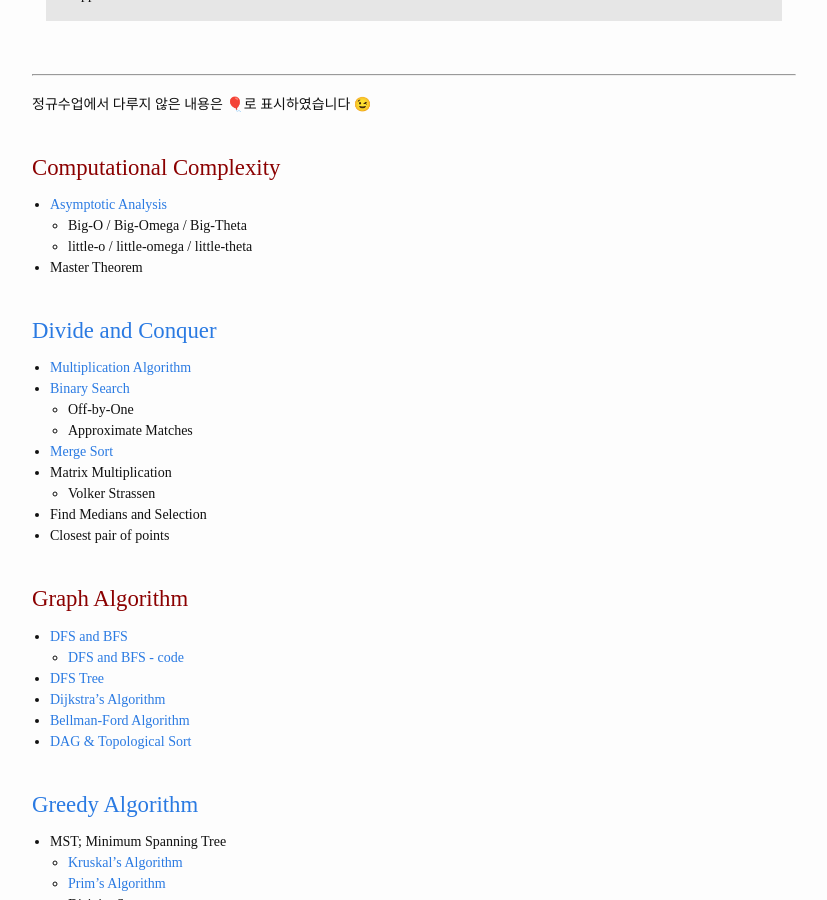
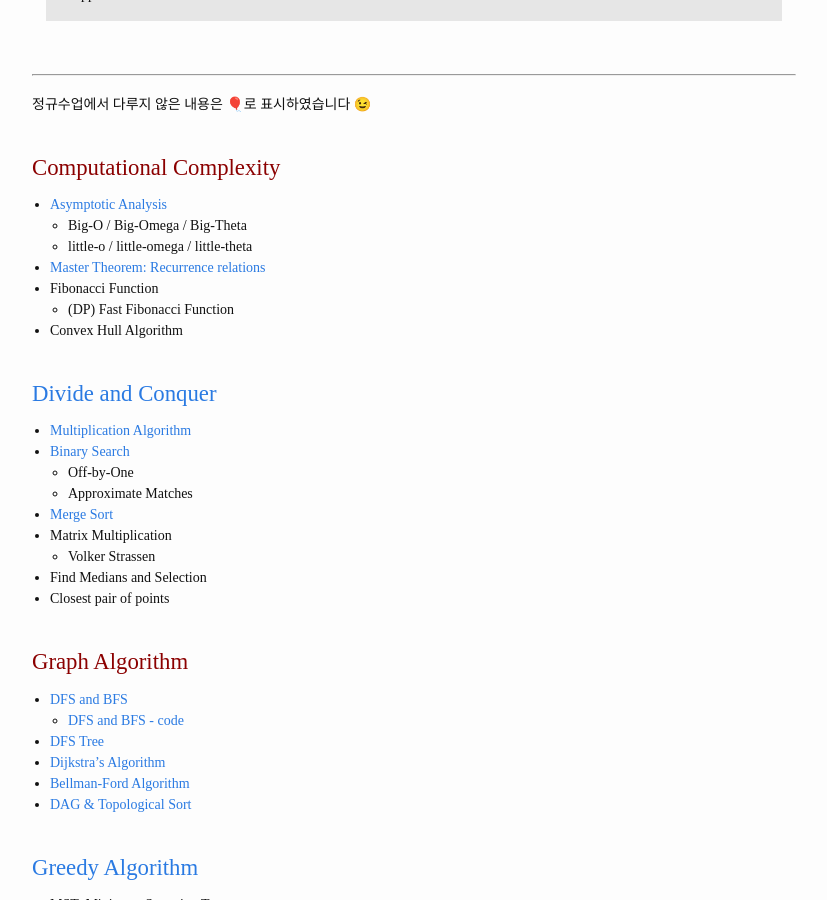
Before and after one commit to BlueHorn07/computer_science, a Jekyll site: the page built from _posts/algorithm/2021-02-18-algorithm.md, in a window 1280 px wide and 900 px high, scrolled down 541 px. Shown: the whole window, without its empty margins (226-1053 px from the left). Built offline with Jekyll 4.4.1, drawn with Linux system fonts in a browser that asks for light colours; nearby versions of some CDN libraries; some web fonts are replaced.

Commit message:
update posts

```diff
--- a/_posts/algorithm/2021-02-18-algorithm.md
+++ b/_posts/algorithm/2021-02-18-algorithm.md
@@ -39,8 +39,10 @@ hidden: true
 - [Asymptotic Analysis]({{"/2021/05/14/asymptotic-analysis.html" | relative_url}})
   - Big-O / Big-Omega / Big-Theta
   - little-o / little-omega / little-theta
-- Master Theorem
-
+- [Master Theorem: Recurrence relations]({{"/2021/02/26/divide-and-conquer.html#master-theorem-recurrence-relations" | relative_url}})
+- Fibonacci Function
+  - (DP) Fast Fibonacci Function
+- Convex Hull Algorithm
 
 ### [Divide and Conquer]({{"2021/02/26/divide-and-conquer.html" | relative_url}})
 
```
Also changed, not shown: _posts/algorithm/2021-02-26-divide-and-conquer.md (+1 -1 lines).
